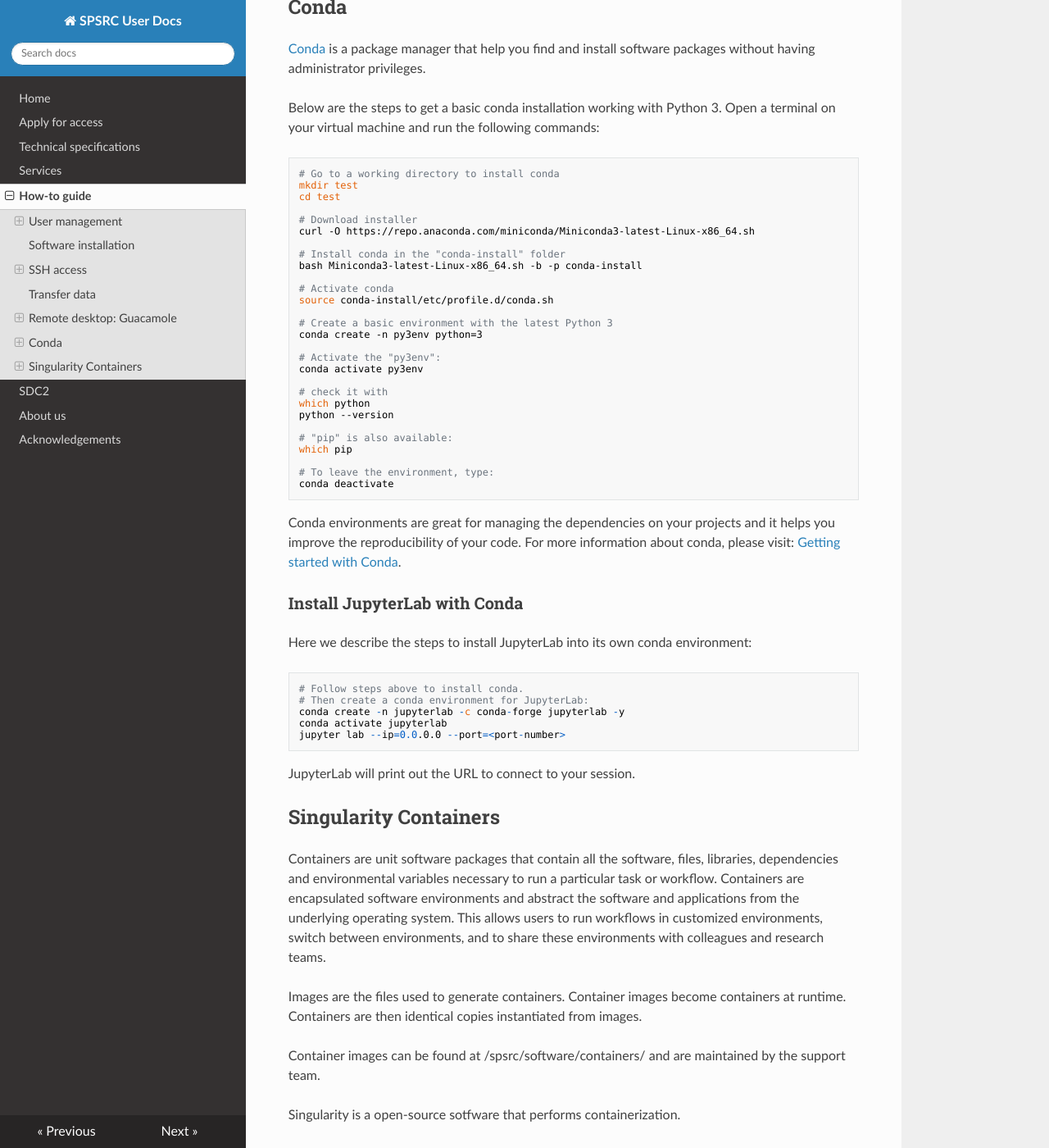
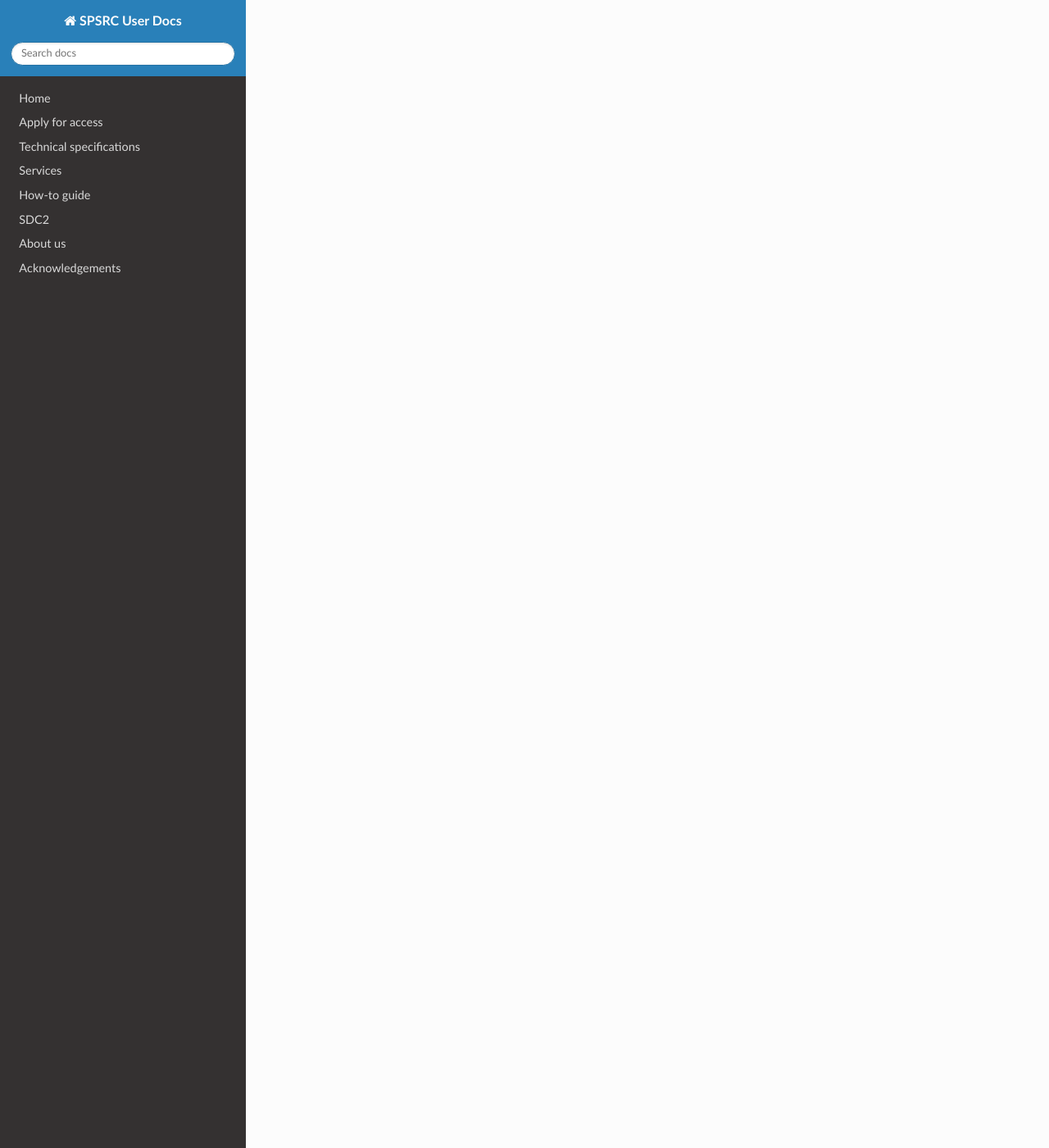
Before and after one commit to espsrc/spsrc_user_docs, an MkDocs documentation site: the page built from docs/access_guide.md, in a window 1280 px wide and 1400 px high, scrolled down 9401 px. Shown: the whole window at 82% size. Built offline with MkDocs 1.6.1, drawn with Linux system fonts in a browser that asks for light colours; nearby versions of some CDN libraries; some of the changed text lies outside the part shown.

Commit message:
Rename how-to to access_guide

````diff
--- a/docs/howto.md
+++ b/docs/access_guide.md
@@ -1,7 +1,7 @@
 
 [TOC]
 
-# How-to guide
+# Access guide
 
 Here we gather a collection of how-to notes with the aim of helping users to self-manage their virtual machines.
 
@@ -228,164 +228,3 @@ Now look for the **Basic Settings** section and choose the correct **keyboard la
 ![](images/guac-locale-2.png)
 
 Do not forget to scroll down and click on **Save**.
-
-## Conda
-
-[Conda](https://conda.io) is a package manager that help you find and install software
-packages without having administrator privileges.
-
-Below are the steps to get a basic conda installation working with Python 3. Open
-a terminal on your virtual machine and run the following commands:
-
-```
-# Go to a working directory to install conda
-mkdir test
-cd test
-
-# Download installer
-curl -O https://repo.anaconda.com/miniconda/Miniconda3-latest-Linux-x86_64.sh
-
-# Install conda in the "conda-install" folder
-bash Miniconda3-latest-Linux-x86_64.sh -b -p conda-install
-
-# Activate conda
-source conda-install/etc/profile.d/conda.sh
-
-# Create a basic environment with the latest Python 3
-conda create -n py3env python=3
-
-# Activate the "py3env":
-conda activate py3env
-
-# check it with
-which python
-python --version
-
-# "pip" is also available:
-which pip
-
-# To leave the environment, type:
-conda deactivate
-```
-Conda environments are great for managing the dependencies on your projects
-and it helps you improve the reproducibility of your code. For more information
-about conda, please visit: [Getting started with Conda](https://docs.conda.io/projects/conda/en/latest/user-guide/getting-started.html).
-
-
-### Install JupyterLab with Conda
-
-Here we describe the steps to install JupyterLab into its own conda environment:
-
-```
-# Follow steps above to install conda.
-# Then create a conda environment for JupyterLab:
-conda create -n jupyterlab -c conda-forge jupyterlab -y
-conda activate jupyterlab
-jupyter lab --ip=0.0.0.0 --port=<port-number>
-```
-JupyterLab will print out the URL to connect to your session.
-
-## Singularity Containers
-
-Containers are unit software packages that contain all the software, files, libraries, dependencies and environmental variables necessary to run a particular task or workflow. Containers are encapsulated software environments and abstract the software and applications from the underlying operating system. This allows users to run workflows in customized environments, switch between environments, and to share these environments with colleagues and research teams.
-
-Images are the files used to generate containers. Container images become containers at runtime. Containers are then identical copies instantiated from images.
-
-Container images can be found at /spsrc/software/containers/ and are maintained by the support team.
-
-Singularity is a open-source sotfware that performs containerization.
-
-### Singularity shell
-
-Users can open a Singularity container as an interactive shell and issue command line tasks within the environment that the container provides.
-
-Here we will see an example of how to call the Singualrity container using the shell command to work with CASA:
-
-```bash
-
-spsrc@spi-kat-project-007:~$ singularity shell /spsrc/software/containers/casa_stable_5.7.2-4.sif
-
-spsrc@casa_stable_5.7.2-4.sif:~$ casa --nogui
-
-=========================================
-The start-up time of CASA may vary
-depending on whether the shared libraries
-are cached or not.
-=========================================
-
-IPython 5.1.0 -- An enhanced Interactive Python.
-
-CASA 5.7.2-4   -- Common Astronomy Software Applications
-
-Creating a new telemetry file
-Telemetry initialized. Telemetry will send anonymized usage statistics to NRAO.
-You can disable telemetry by adding the following line to your ~/.casarc file:
-EnableTelemetry: False
---> CrashReporter initialized.
-Enter doc('start') for help getting started with CASA...
-Using matplotlib backend: TkAgg
-
-CASA <1>:
-
-```
-You are ready to use CASA interactively!
-
-
-### Singularity exec
-
-A user is able to execute a script or command within the container environment using the singularity ```exec``` command.
-
-Here we will see an example with common linux commands but you can use any script or software available in the Singularity Image instead.
-
-```
-$ singularity exec /spsrc/software/containers/casa_stable_5.7.2-4.sif date
-Fri May  7 16:23:10 UTC
-$ singularity exec /spsrc/software/containers/casa_stable_5.7.2-4.sif echo hello
-hello
-```
-This is an example of how to execute CASA:
-```
-singularity exec /spsrc/software/containers/casa_stable_5.7.2-4.sif casa
-```
-![](images/singularity_exec_casa.png)
-
-### Additional parameters
-
-The following parameters can be use in each of the executions mentioned above.
-
-To clean the environment before running the container:
-```bash
---cleanenv
-```
-To specify a home directory inside the container. Use `$PWD` to select your current directory or specify any directory inside the container (it does not need to exist):
-```bash
---home $PWD
-```
-To bind a local directory with a directory inside the container. In this example we will bind the directory `localdata` in the host to the directory `containerdata` in the container:
-```bash
---bind localdata:containerdata
-```
-
-### Examples of `--bind` option to access a local folder from inside the container
-
-Add the parameter --bind <localfolder>:<containerfolder> to the singularity command:
-
-```bash
-singularity shell --bind localfolder:containerfolder --cleanenv --home $PWD /spsrc/software/containers/<image_name>
-```
-
-Example with shell interaction and sharing folders:
-```bash
-singularity shell --bind /home/user/data:/mycontainerfolder --cleanenv --home $PWD /spsrc/software/containers/casa_1.7.0.sif
-```
-Now,  inside the container, if you use the list command
-```bash
-ls -l /mycontainerfolder
-```
-you will see you files of your local storage folder in `/home/user/data`.
-
-Now an example with execution mode and sharing folders:
-```bash
-singularity exec --bind /home/user/data:/mycontainerfolder --cleanenv --home $PWD /spsrc/software/containers/casa_1.7.0.sif python /mycontainerfolder/myscript.py
-```
-You will execute `python /mycontainerfolder/myscript.py` that corresponds to the execution of the script located in your machine in `/home/user/data/`. Note that you are calling/running the script `myscript.py` from inside the container, so the paths are related to the container.
````
